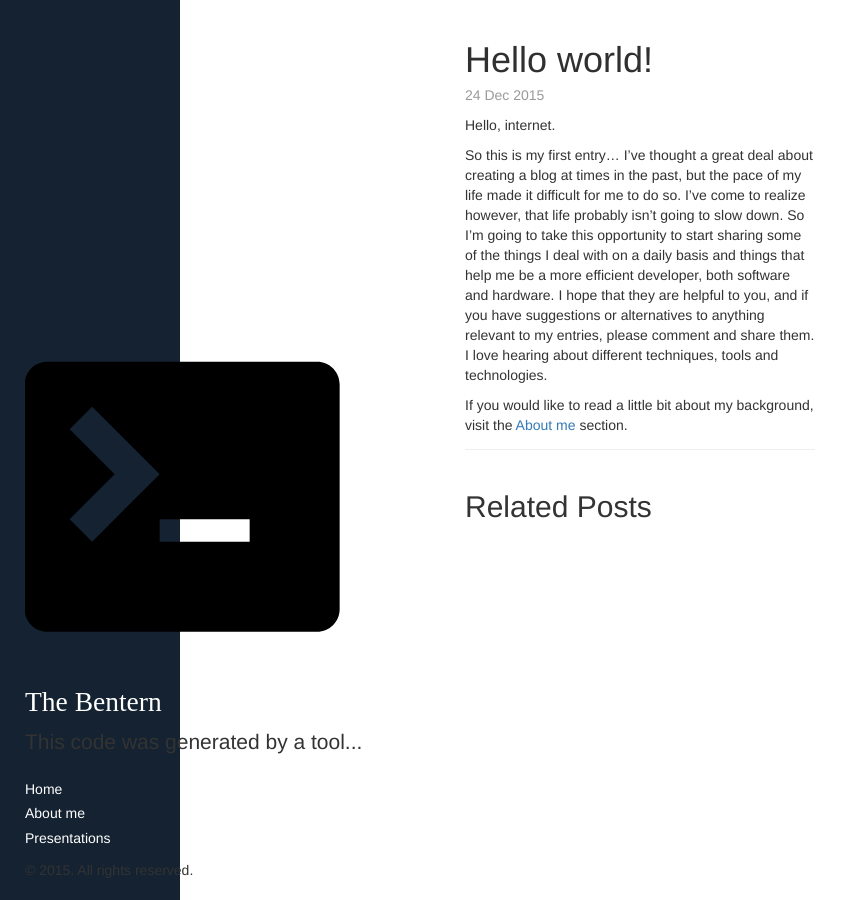
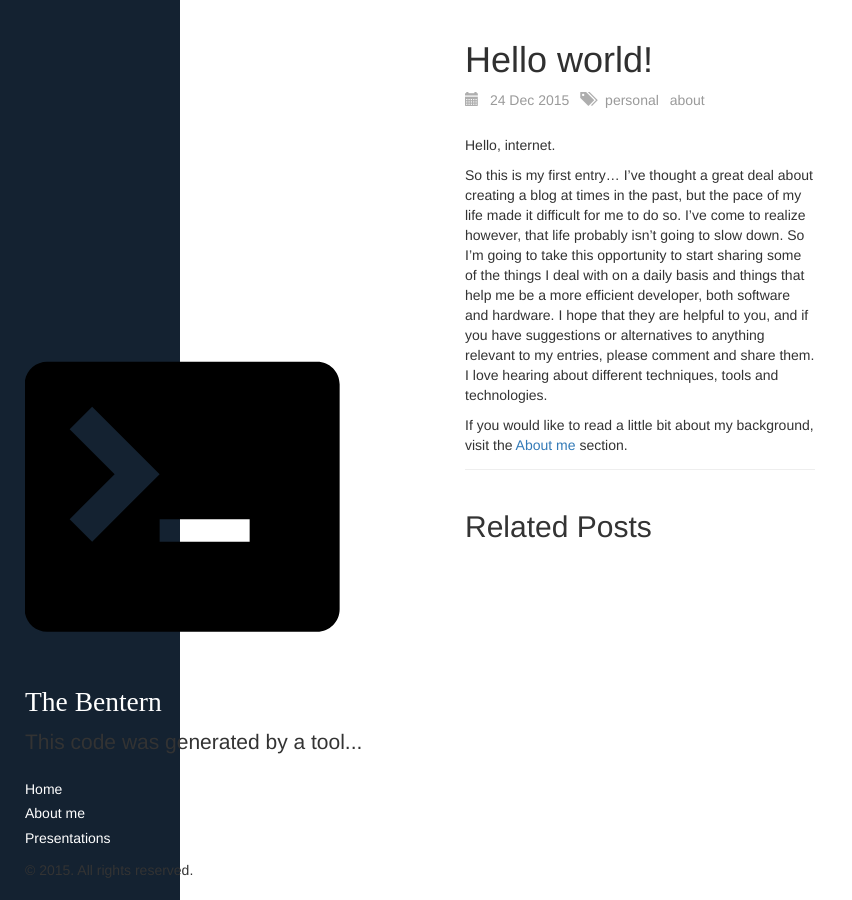
Before and after one commit to thebentern/thebentern.github.io, a Jekyll site: the page built from _posts/2015-12-24-hello-world.markdown, in a window 1280 px wide. Shown: the whole page, without its empty margins (0-852 px from the left). Built offline with Jekyll 4.4.1, drawn with Linux system fonts in a browser that asks for light colours; nearby versions of some CDN libraries; library files that are not in the unit come from our copies; Markdown is read by kramdown in place of the engine named in the settings; comment, search, counter and statistics services are not loaded.

Commit message:
Post styles

```diff
--- a/_layouts/post.html
+++ b/_layouts/post.html
@@ -4,7 +4,14 @@ layout: default
 
 <div class="post">
   <h1 class="post-title">{{ page.title }}</h1>
-  <span class="post-date">{{ page.date | date_to_string }}</span>
+  <div class="post-meta">
+    <span class="glyphicon glyphicon-calendar post-meta-icon" aria-hidden="true"></span>
+    <span class="post-meta-data">{{ page.date | date_to_string }}</span>
+    <span class="glyphicon glyphicon-tags post-meta-icon" aria-hidden="true"></span>
+    {% for category in page.categories %}
+    <span class="post-meta-data">{{ category }}</span>
+    {% endfor %}
+  </div>
   {{ content }}
 </div>
 {% if site.disqus_shortname %}
--- a/public/css/poole.css
+++ b/public/css/poole.css
@@ -344,11 +344,21 @@ tbody tr:nth-child(odd) th {
   margin-top: 0;
 }
 
+.post-meta {
+  margin-bottom: 1.8em;
+}
+.post-meta-icon{
+  color: #9a9a9a;
+  opacity: 0.8;
+  margin-right: .5em;
+}
+
 /* Meta data line below post title */
-.post-date {
-  display: block;
+.post-meta-data {
+  display: inline;
   margin-top: -.5rem;
   margin-bottom: 1rem;
+  margin-right: .5em;
   color: #9a9a9a;
 }
 
```
Also changed, not shown: presentations.md (+0 -2 lines).
